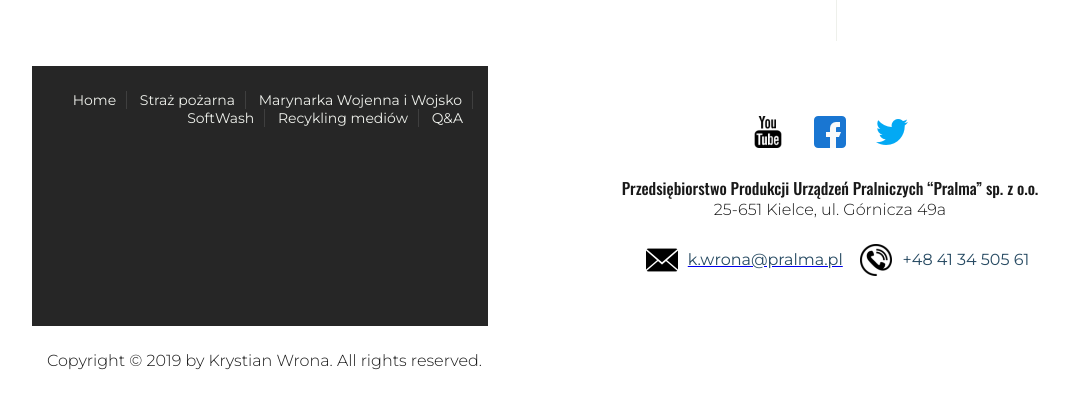
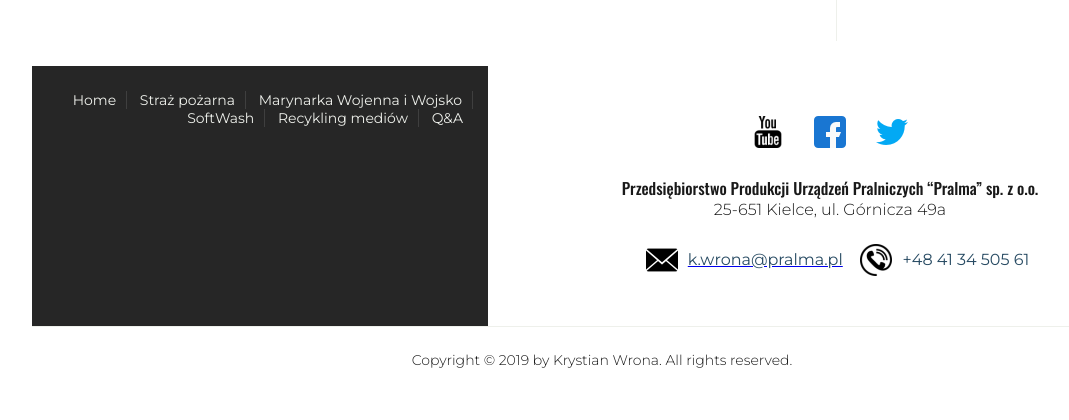
Before and after one commit to krystek77/pralma, a PHP site: page /pytania.html in a window 1280 px wide. Shown: the part 1099-1519 px from the top of the page, without its empty margins (38-1107 px from the left). After the commit the page ends 1467 px from the top, so only its background shows below. Run offline with PHP 8.4, Linux system fonts and the light colour scheme.

Commit message:
style footer copyright element

```diff
--- a/scss/qanda.scss
+++ b/scss/qanda.scss
@@ -280,6 +280,9 @@ body {
         &__copyright {
             flex-basis: 100%;
             @include paddings;
+            text-align: center;
+            font-size: 1.4rem;
+            border-top: 1px solid $color-light;
         }
     }
 
--- a/style/qanda.css
+++ b/style/qanda.css
@@ -340,6 +340,9 @@ body {
     padding-bottom: 2.5rem;
     padding-left: 1.5rem;
     padding-right: 1.5rem;
+    text-align: center;
+    font-size: 1.4rem;
+    border-top: 1px solid #eef0eb;
   }
 }
 .footer__email {
```
Also changed, not shown: 1 other file.
